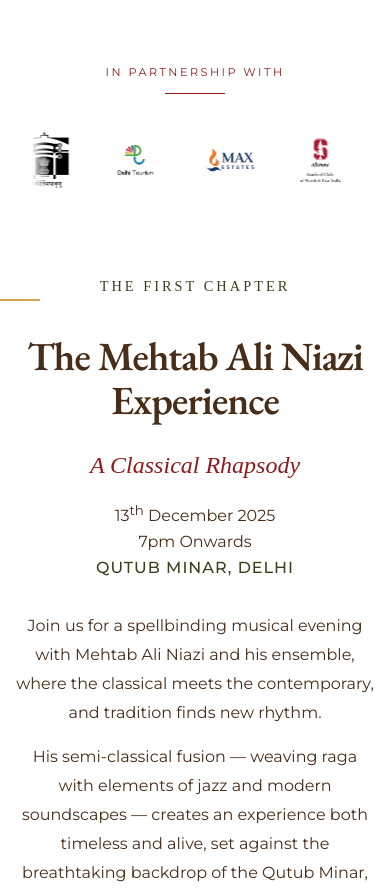
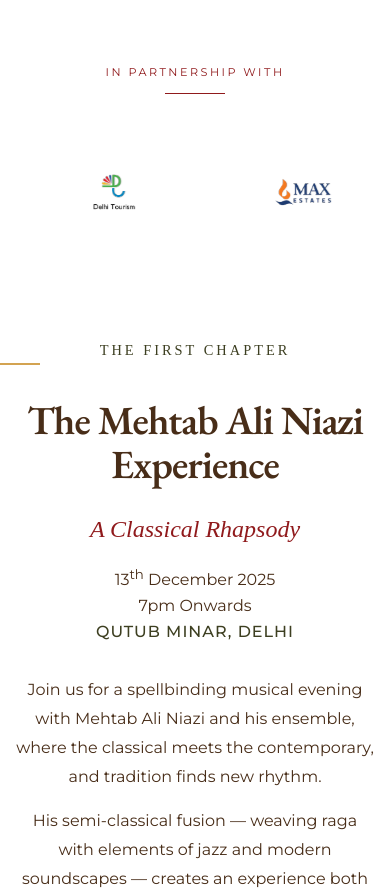
Before and after one commit to Tiger-Logistics-India-Ltd/Songs_of_the_Stone, a React (Vite) app: page / in a window 390 px wide. Shown: the part 1340-2232 px from the top of the page. Built offline with nearby package versions, Linux system fonts and the light colour scheme; no server answers; a web font is replaced by a local one.

Commit message:
final partner logo image fix

```diff
--- a/src/App.css
+++ b/src/App.css
@@ -3599,17 +3599,19 @@
   height: 120px;
   max-width: 200px;
   object-fit: contain;
+  object-position: center;
+  display: block;
   filter: none;
   transition: all 0.4s ease;
+  image-rendering: crisp-edges;
   image-rendering: -webkit-optimize-contrast;
-  image-rendering: crisp-edges;
   -webkit-font-smoothing: antialiased;
   -moz-osx-font-smoothing: grayscale;
   backface-visibility: hidden;
   -webkit-backface-visibility: hidden;
   transform: translateZ(0);
-  transform-style: preserve-3d;
   will-change: transform;
+  -webkit-user-drag: none;
 }
 
 .partner-card:hover .partner-logo {
@@ -3617,7 +3619,7 @@
   transform: scale(1.08) translateZ(0);
 }
 
-/* Responsive Design */
+/* Tablet - 768px and below */
 @media (max-width: 768px) {
   .partners-section {
     padding: 2.5rem 0;
@@ -3635,18 +3637,21 @@
   }
 
   .partner-card {
-    transform: translateZ(0) scale(1);
+    transform: translateZ(0);
   }
 
   .partner-logo {
-    width: auto;
     height: 80px;
     max-width: 160px;
-    image-rendering: auto;
-    -webkit-font-smoothing: subpixel-antialiased;
-  }
-}
-
+    /* KEEP crisp-edges - DO NOT use auto */
+    image-rendering: crisp-edges;
+    image-rendering: -webkit-optimize-contrast;
+    -webkit-font-smoothing: antialiased;
+    -moz-osx-font-smoothing: grayscale;
+  }
+}
+
+/* Mobile - 480px and below */
 @media (max-width: 480px) {
   .partners-section {
     padding: 2rem 0;
@@ -3662,15 +3667,20 @@
   }
 
   .partner-card {
-    transform: translateZ(0) scale(1);
+    width: 130px;
+    height: 100px;
+    padding: 12px;
+    transform: translateZ(0);
   }
 
   .partner-logo {
-    width: auto;
-    height: 60px;
-    max-width: 120px;
-    image-rendering: auto;
-    -webkit-font-smoothing: subpixel-antialiased;
+    height: 70px;
+    max-width: 140px;
+    /* CRITICAL: Keep crisp rendering on mobile */
+    image-rendering: crisp-edges;
+    image-rendering: -webkit-optimize-contrast;
+    -webkit-font-smoothing: antialiased;
+    -moz-osx-font-smoothing: grayscale;
   }
 }
 
```
